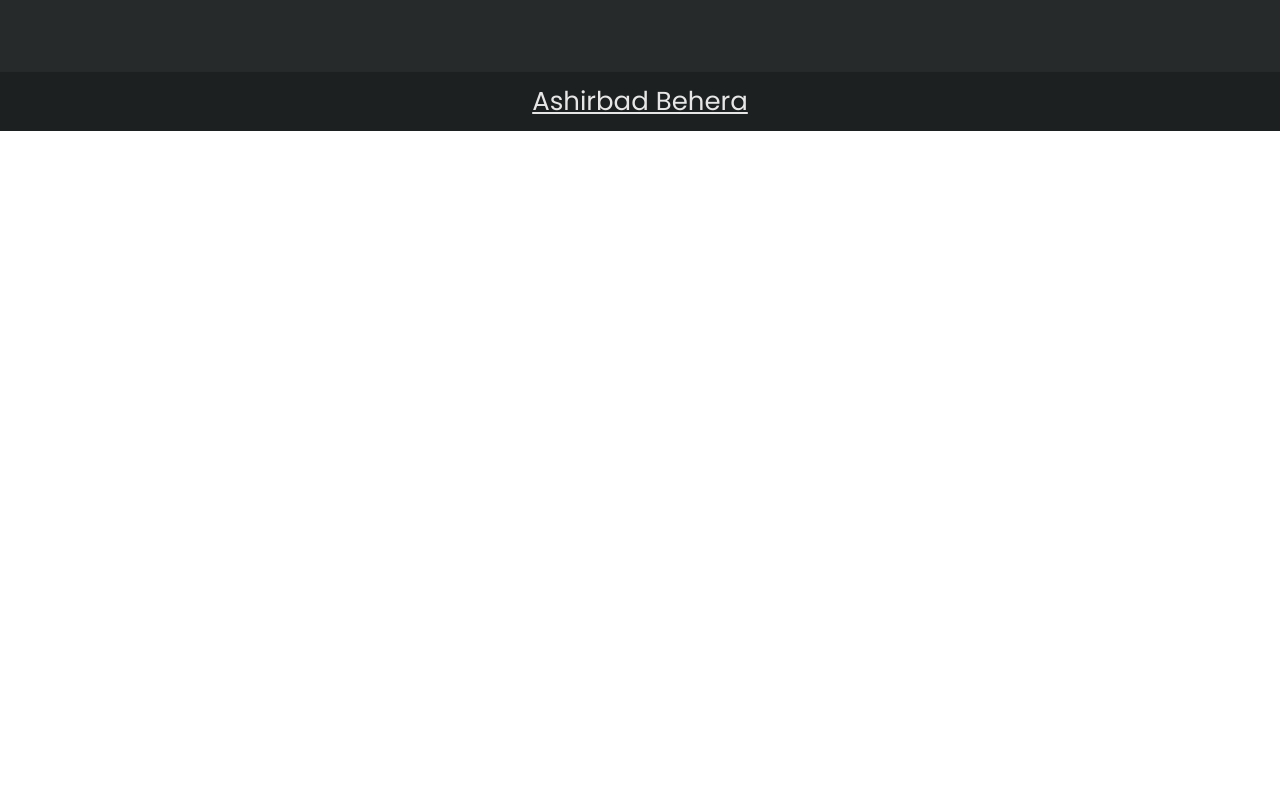
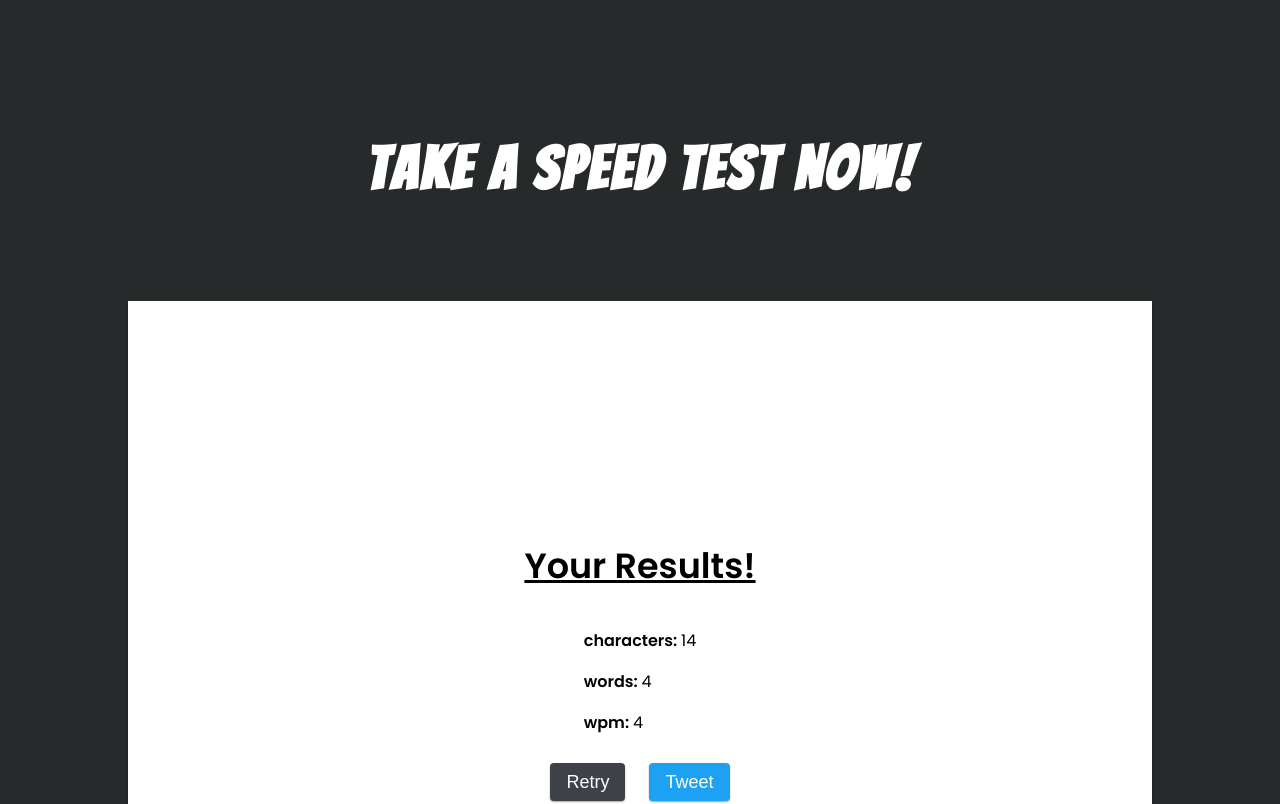
Before and after one commit to ashirbad29/Flashtype, a React (Create React App) app: page / in a window 1280 px wide. Shown: the part 720-1524 px from the top of the page. Before the commit the page ends 851 px from the top, so only its background shows below. Built offline with nearby package versions, Linux system fonts and the light colour scheme.

Commit message:
add some components

```diff
--- a/src/Components/App/App.jsx
+++ b/src/Components/App/App.jsx
@@ -1,4 +1,5 @@
 import React from 'react';
+import ChallengeSection from '../ChallengeSection/ChallengeSection';
 import Footer from '../Footer/Footer';
 import Landing from '../Landing/Landing';
 import Nav from '../Nav/Nav';
@@ -13,8 +14,9 @@ class App extends React.Component {
 				{/* Landing Page */}
 				<Landing />
 				{/* Challenge section */}
+				<ChallengeSection />
+				{/* Footer */}
 				<Footer />
-				{/* Footer */}
 			</div>
 		);
 	}
--- /dev/null
+++ b/src/Components/ChallengeSection/ChallengeSection.css
@@ -0,0 +1,24 @@
+.challenge-section-container {
+	display: flex;
+	flex-direction: column;
+	min-height: 90vh;
+	align-items: center;
+	justify-content: center;
+	margin: 25px 0;
+}
+
+.challenge-section-header {
+	font-family: 'Bangers', cursive;
+	letter-spacing: 3px;
+	text-align: center;
+	color: #fff;
+	font-size: 60px;
+}
+
+.try-again-container {
+	display: flex;
+	flex-direction: column;
+	flex-grow: 1;
+	justify-content: center;
+	align-items: center;
+}
--- /dev/null
+++ b/src/Components/ChallengeSection/ChallengeSection.js
@@ -0,0 +1,22 @@
+import React, { useEffect } from 'react';
+import AOS from 'aos';
+import 'aos/dist/aos.css';
+import './ChallengeSection.css';
+import TestContainer from '../TestContainer/TestContainer';
+
+const ChallengeSection = () => {
+	useEffect(() => {
+		AOS.init();
+		AOS.refresh();
+	}, []);
+	return (
+		<div className='challenge-section-container'>
+			<h1 data-aos='fade-down' className='challenge-section-header'>
+				Take a Speed Test Now!
+			</h1>
+			<TestContainer words={4} charcters={14} wpm={4} />
+		</div>
+	);
+};
+
+export default ChallengeSection;
--- /dev/null
+++ b/src/Components/TestContainer/TestContainer.css
@@ -0,0 +1,9 @@
+.test-container {
+	width: 80%;
+	min-height: 750px;
+	margin: 60px 0;
+	background-color: #fff;
+	display: flex;
+	flex-direction: column;
+	box-shadow: 0 1px 1px rgba(0, 0, 0, 0.12), 0 1px 2px rgba(0, 0, 0, 0.26);
+}
--- /dev/null
+++ b/src/Components/TestContainer/TestContainer.js
@@ -0,0 +1,15 @@
+import React from 'react';
+import TryAgain from '../TryAgain/TryAgain';
+import './TestContainer.css';
+
+const TestContainer = ({ words, charcters, wpm }) => {
+	return (
+		<div className='test-container'>
+			<div className='try-again-container'>
+				<TryAgain words={words} charcters={charcters} wpm={wpm} />
+			</div>
+		</div>
+	);
+};
+
+export default TestContainer;
--- /dev/null
+++ b/src/Components/TryAgain/TryAgain.css
@@ -0,0 +1,52 @@
+.try-again-container {
+	display: flex;
+	flex-direction: column;
+	justify-content: center;
+}
+
+.try-again-container > h1 {
+	text-decoration: underline;
+	font-size: 35px;
+	margin: 0;
+	margin-bottom: 20px;
+}
+
+.try-again-container > p {
+	font-size: 20px;
+	margin: 7px;
+}
+
+.btn {
+	position: relative;
+	margin: 12px;
+	border: none;
+	border-radius: 4px;
+	min-width: 64px;
+	padding: 2px 16px;
+	vertical-align: middle;
+	color: #fff;
+	box-shadow: 0 1px 1px rgba(0, 0, 0, 0.12), 0 1px 2px rgba(0, 0, 0, 0.26);
+	font-size: 18px;
+	font-weight: 500;
+	cursor: pointer;
+	line-height: 34px;
+	transition: background-color 0.2s;
+}
+
+.retry-btn {
+	background-color: #3e4248;
+}
+
+.retry-btn:hover,
+.retry-btn:focus {
+	background: #808080;
+}
+
+.tweet-btn {
+	background: #1da1f2;
+}
+
+.tweet-btn:hover,
+.tweet-btn:focus {
+	background: #3b5998;
+}
--- /dev/null
+++ b/src/Components/TryAgain/TryAgain.jsx
@@ -0,0 +1,42 @@
+import React from 'react';
+import './TryAgain.css';
+
+const TryAgain = ({ words, charcters, wpm }) => {
+	return (
+		<div className='try-again-container'>
+			<h1>Your Results!</h1>
+			<div className='results-container'>
+				<p>
+					<b> characters: </b>
+					{charcters}
+				</p>
+				<p>
+					<b> words: </b>
+					{words}
+				</p>
+				<p>
+					<b> wpm: </b>
+					{wpm}
+				</p>
+			</div>
+
+			<div className='btn-container'>
+				<button className='btn retry-btn'>Retry</button>
+				<button
+					onClick={() => {
+						window.open(
+							'https://twitter.com/intent/tweet?text=look at this',
+							'twitter',
+							'width=800, height=600'
+						);
+					}}
+					className='btn tweet-btn'
+				>
+					Tweet
+				</button>
+			</div>
+		</div>
+	);
+};
+
+export default TryAgain;
```
